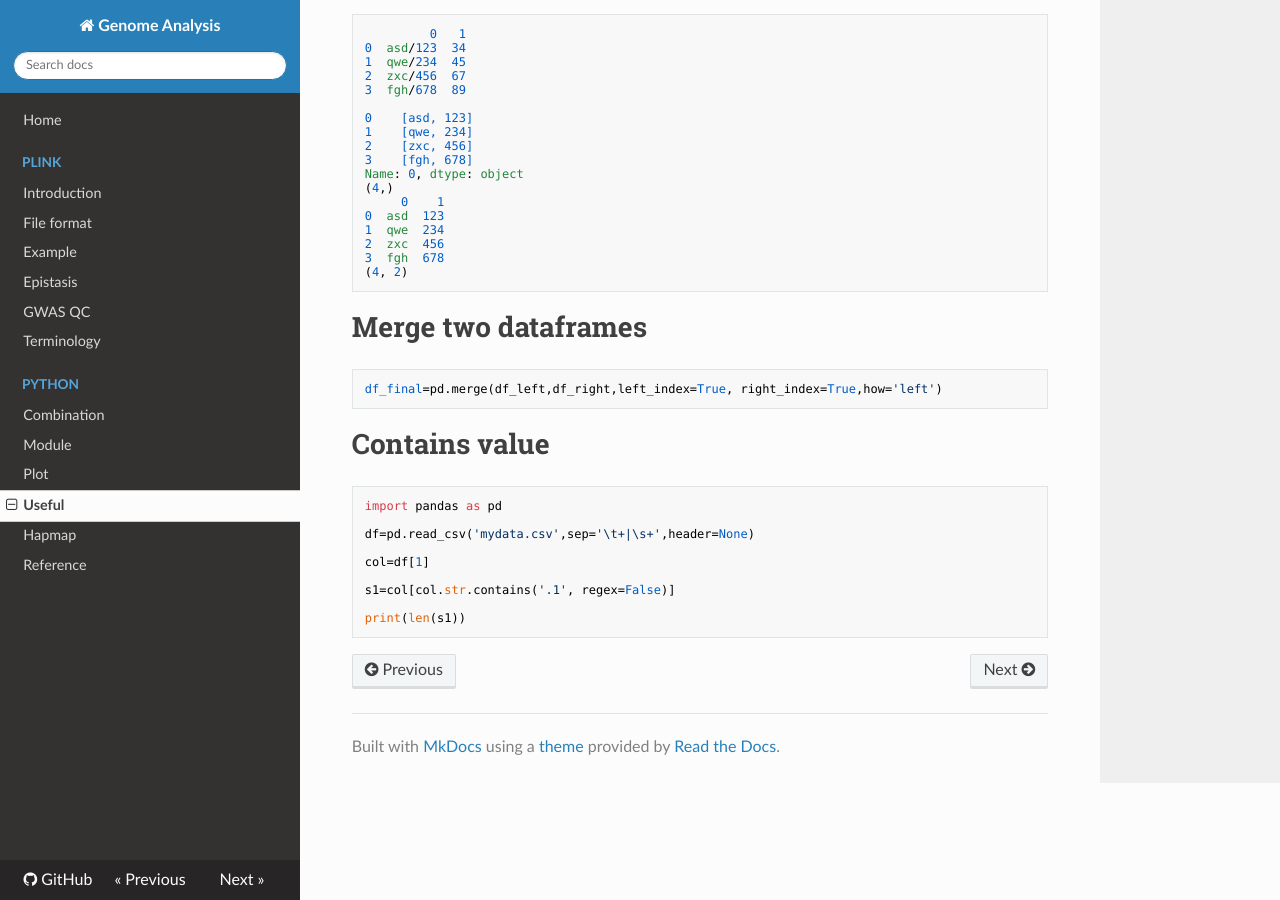
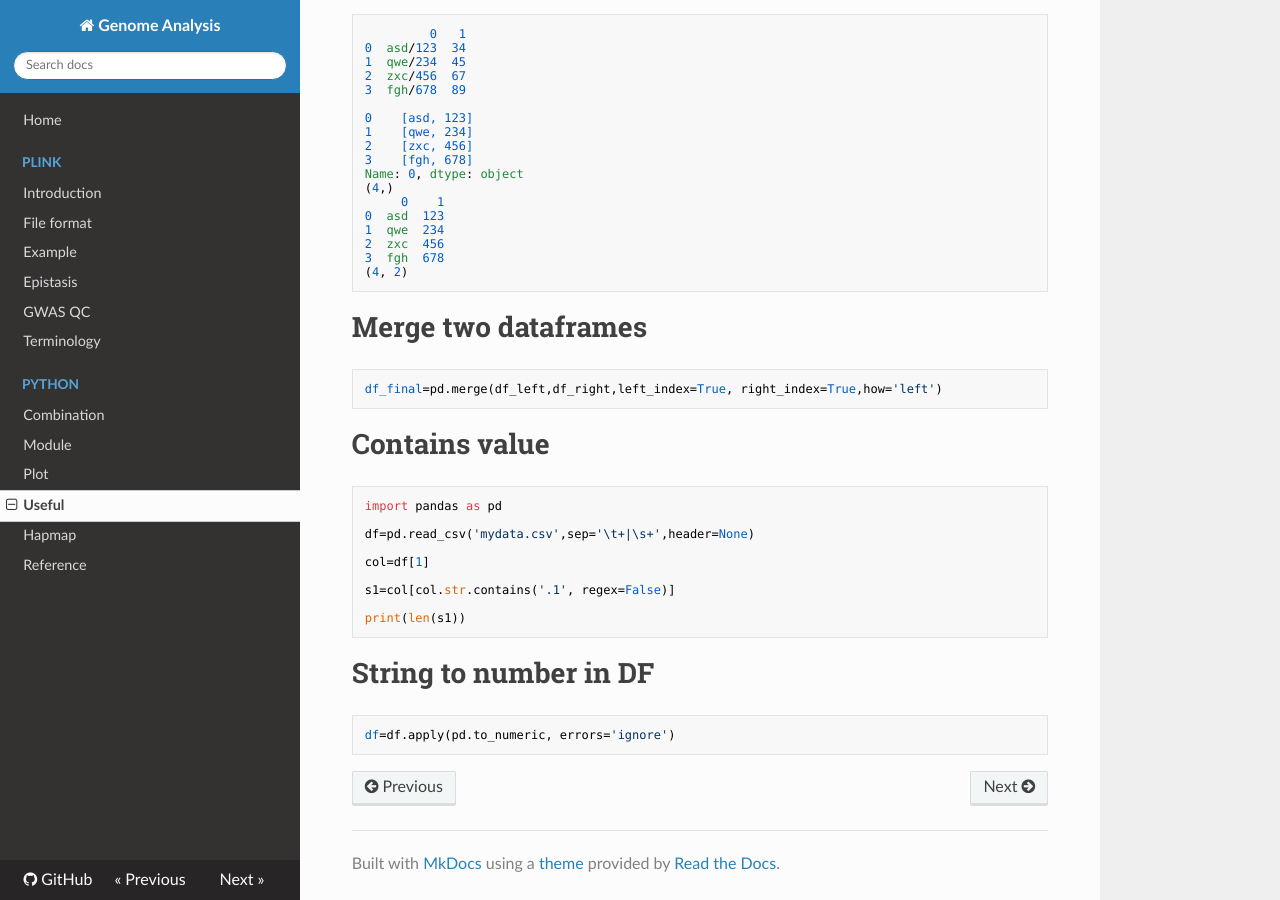
Before and after one commit to WonyoungCho/plink, an MkDocs documentation site: the page built from docs/python_useful.md, in a window 1280 px wide and 900 px high, scrolled down 1336 px. Built offline with MkDocs 1.6.1, drawn with Linux system fonts in a browser that asks for light colours; nearby versions of some CDN libraries; old or Windows-style settings are respelled for this version of MkDocs.

Commit message:
Update python_useful.md

````diff
--- a/docs/python_useful.md
+++ b/docs/python_useful.md
@@ -110,3 +110,8 @@ s1=col[col.str.contains('.1', regex=False)]
 
 print(len(s1))
 ```
+
+# String to number in DF
+```
+df=df.apply(pd.to_numeric, errors='ignore')
+```
````
